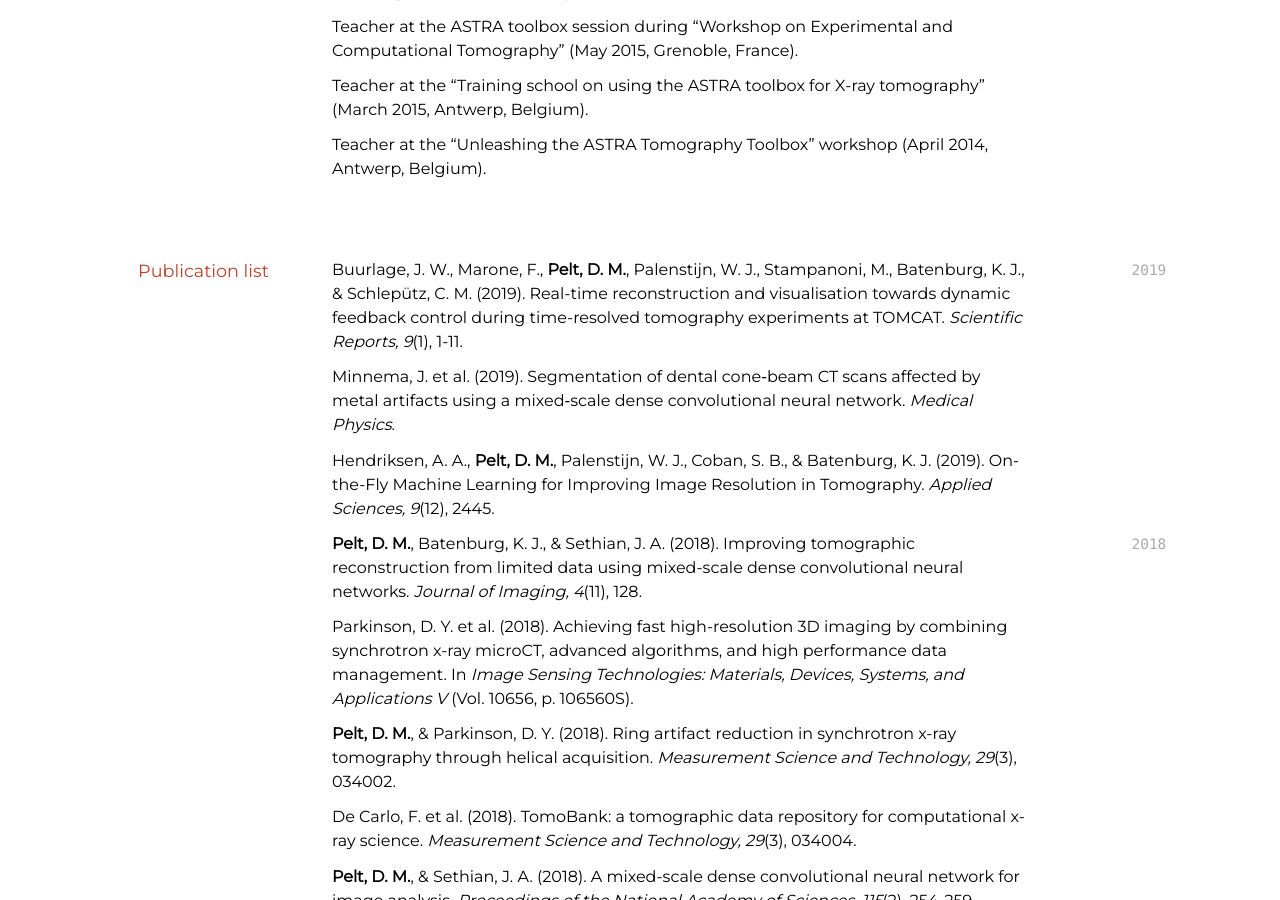
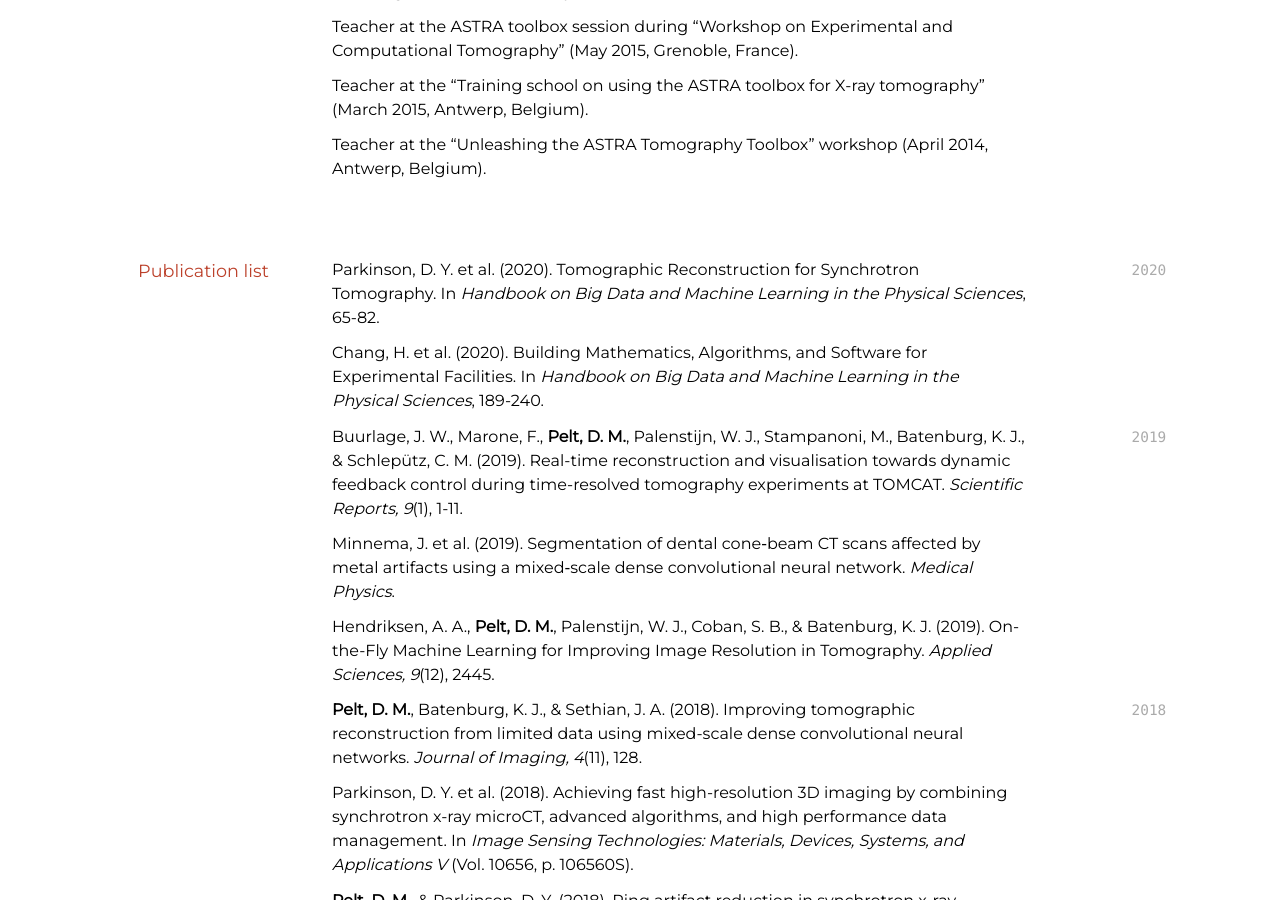
Before and after one commit to dmpelt/dmpelt.github.com, a Jekyll site: the page built from cv.md, in a window 1280 px wide and 900 px high, scrolled down 4141 px. Built offline with Jekyll 4.4.1, drawn with Linux system fonts in a browser that asks for light colours.

Commit message:
Update cv.md

```diff
--- a/cv.md
+++ b/cv.md
@@ -204,6 +204,11 @@ Teacher at the "Unleashing the ASTRA Tomography Toolbox" workshop (April 2014, A
 
 ## Publication list
 
+`2020`
+Parkinson, D. Y. et al. (2020). Tomographic Reconstruction for Synchrotron Tomography. In *Handbook on Big Data and Machine Learning in the Physical Sciences*, 65-82.
+
+Chang, H. et al. (2020). Building Mathematics, Algorithms, and Software for Experimental Facilities. In *Handbook on Big Data and Machine Learning in the Physical Sciences*, 189-240.
+
 `2019`
 Buurlage, J. W., Marone, F., __Pelt, D. M.__, Palenstijn, W. J., Stampanoni, M., Batenburg, K. J., & Schlepütz, C. M. (2019). Real-time reconstruction and visualisation towards dynamic feedback control during time-resolved tomography experiments at TOMCAT. *Scientific Reports, 9*(1), 1-11.
 
```
